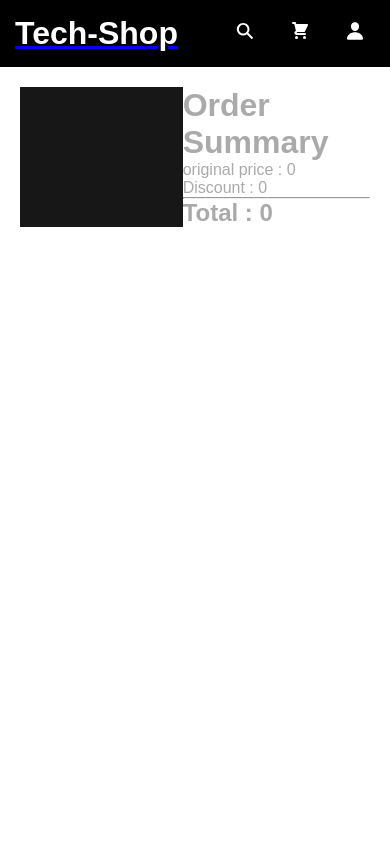
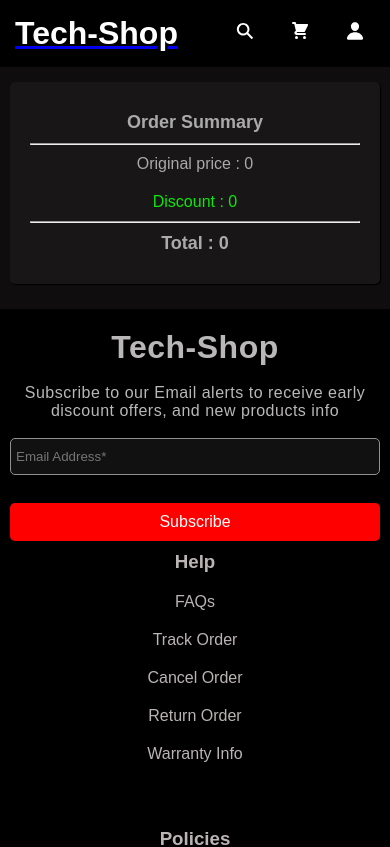
Before and after one commit to akashknnp/Tech_shop, a React (Vite) app: page /cart in a window 390 px wide. Shown: the top 847 px of the page. Built offline with nearby package versions, Linux system fonts and the light colour scheme.

Commit message:
designed css for cart component with media queries

```diff
--- a/src/Components/Cart.module.css
+++ b/src/Components/Cart.module.css
@@ -3,6 +3,7 @@
   width: 100%;
   color: rgb(170, 170, 170);
   padding: 20px;
+  background-color: rgb(15, 13, 13);
 }
 .cartMain > div:nth-child(1) {
   width: 60%;
@@ -54,3 +55,84 @@
   font-size: large;
   color: red;
 }
+.summary {
+  background-color: rgb(24, 22, 22);
+  width: 40%;
+  height: max-content;
+  padding: 20px;
+  margin: 10px;
+  border-radius: 5px;
+  position: sticky;
+  top: 90px;
+}
+.summary h1 {
+  text-align: center;
+  padding: 10px;
+}
+.summary p {
+  font-size: larger;
+  text-align: center;
+  padding: 10px;
+  font-weight: 500;
+}
+.summary p:nth-child(2) {
+  color: rgb(15, 231, 15);
+}
+.summary h2 {
+  text-align: center;
+  padding: 10px;
+}
+@media (max-width: 576px) {
+  .cartMain {
+    flex-direction: column;
+    padding: 10px;
+  }
+  .cartMain > div:nth-child(1) {
+    order: 2;
+  }
+  .cartMain > div:nth-child(1),
+  .summary {
+    width: 100%;
+    margin: 5px 0;
+  }
+
+  .cartCard {
+    flex-direction: column;
+    align-items: center;
+    text-align: center;
+  }
+
+  .imgCart {
+    width: 140px;
+    height: 140px;
+  }
+
+  .cartCard > div:nth-child(2) {
+    width: 100%;
+  }
+
+  .cartbtns {
+    margin-top: 10px;
+  }
+
+  .cartbtns button,
+  .cartbtns p {
+    padding: 10px 15px;
+    font-size: medium;
+  }
+
+  .summary h1,
+  .summary h2 {
+    font-size: large;
+  }
+
+  .summary p {
+    font-size: medium;
+  }
+
+  .summary {
+    position: sticky;
+    top: 0;
+    box-shadow: 1px 1px 1px black;
+  }
+}
--- a/src/Pages/Cart.jsx
+++ b/src/Pages/Cart.jsx
@@ -3,6 +3,7 @@ import { useSelector } from 'react-redux'
 import Cstyle from '../Components/Cart.module.css'
 import { useDispatch } from 'react-redux'
 import { increaseItem, reduceItem } from '../Redux/CartSlice'
+import Footer from '../Components/Footer'
 
 
 const Cart = () => {
@@ -45,11 +46,11 @@ const Cart = () => {
                         ) : (<>No cart items</>)
                     }
                 </div>
-                <div>
+                <div className={Cstyle.summary}>
                     <h1>Order Summary</h1>
+                    <hr />
                     <div>
-
-                        <p>original price : {cart.reduce((total, item) => {
+                        <p>Original price : {cart.reduce((total, item) => {
                             return total = total + (item.quantity * item.originalPrice)
                         }, 0)}</p>
                         <p>Discount : {cart.reduce((total, item) => {
@@ -59,10 +60,10 @@ const Cart = () => {
                         <h2>Total : {cart.reduce((total, item) => {
                             return total = total + (item.quantity * item.finalPrice)
                         }, 0)}</h2>
-
                     </div>
                 </div>
             </div>
+            <Footer />
         </>
     )
 }
```
